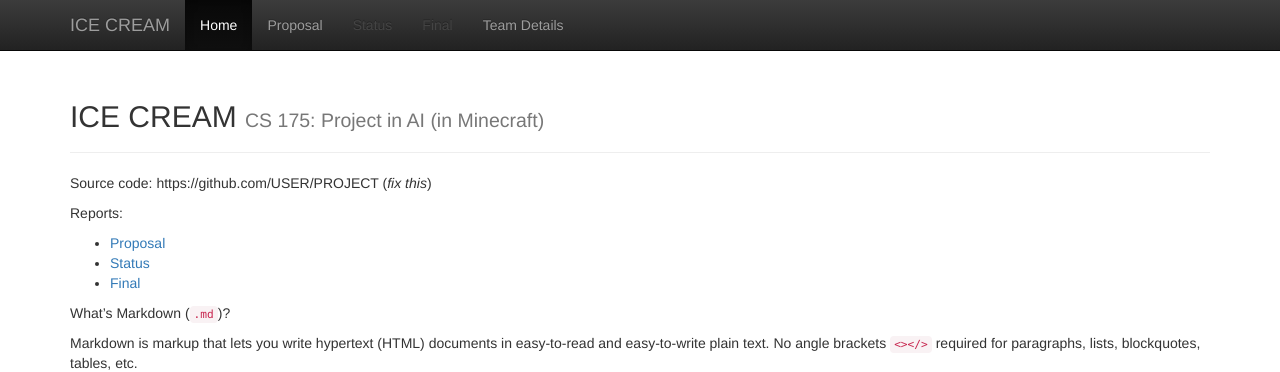
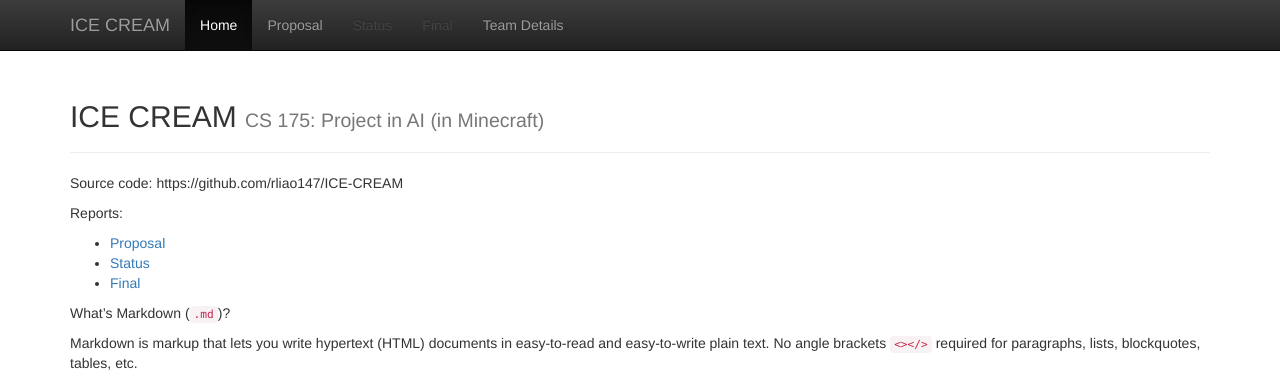
Before and after one commit to rliao147/CS175EGG, a Jekyll site: the page built from docs/index.md, in a window 1280 px wide. Shown: the top 372 px of the page. Built offline with Jekyll 4.4.1, drawn with Linux system fonts in a browser that asks for light colours; formulas are drawn with MathJax 3.

Commit message:
update source code url

```diff
--- a/docs/index.md
+++ b/docs/index.md
@@ -3,7 +3,7 @@
 title:  Home
 ---
 
-Source code: https://github.com/USER/PROJECT (_fix this_)
+Source code: https://github.com/rliao147/ICE-CREAM
 
 Reports:
 
```
